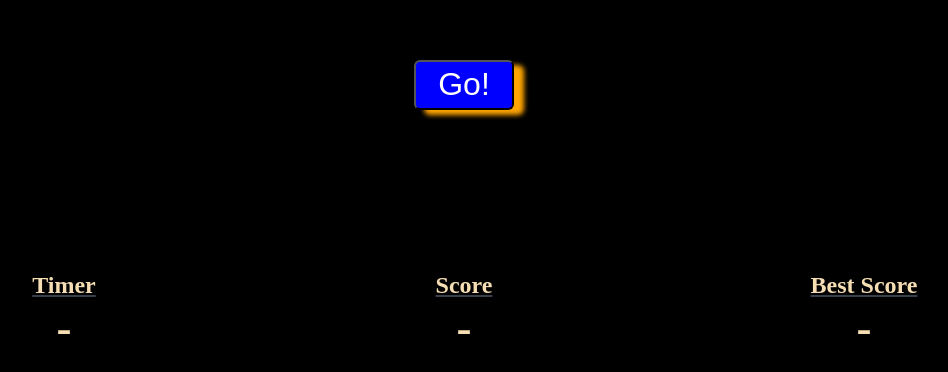
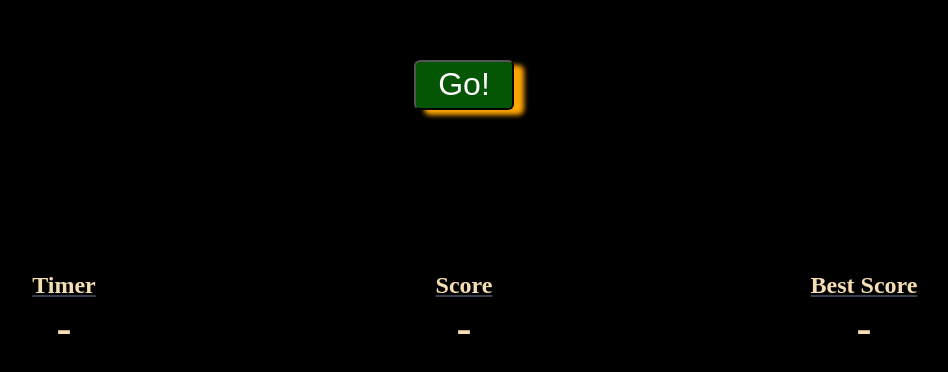
Before and after one commit to github524/github524.github.io, a plain HTML site: page index.html in a window 1280 px wide. Shown: the part 180-552 px from the top of the page, without its empty margins (176-1124 px from the left). Drawn offline with Linux system fonts and the light colour scheme.

Commit message:
Add files via upload

```diff
--- a/index.html
+++ b/index.html
@@ -30,7 +30,7 @@
               <h2 id="yourFinalScore"></h2>
 
 
-                <button class="playButtons blue" id="startMiniMaths" onclick="reloadMiniMaths();">Go!</button>
+                <button class="playButtons green" id="startMiniMaths" onclick="reloadMiniMaths();">Go!</button>
 
 
             </div>
--- a/myScripts.js
+++ b/myScripts.js
@@ -6,7 +6,7 @@ function hideYourScore() {
 var countDown;
 var timeLeft;
 function countDownClock() {
-  timeLeft = 7;
+  timeLeft = 120;
   var text = document.getElementById("countDownTimer");
   document.getElementById("fireworks").style.display = "none";
   document.getElementById("youGot").innerHTML = "Lets do some maths!";
--- a/myStyles.css
+++ b/myStyles.css
@@ -3,12 +3,12 @@
 }
 body {
     background-color: black;
+    margin: 0;
 }
 #container {
-    /* position:relative; */
     background-color: black;
     max-width: 1200px;
-    height: 100vh;
+    width: 100%;
     margin: 0px auto;
     /* padding:20px; */
 }
@@ -92,6 +92,7 @@ body {
     color:white;
     background-color: black;
     border-radius: 4px;
+    text-align: center;
 }
 
 #flexBox {
@@ -130,9 +131,9 @@ body {
     font-size: 2em;
 }
 
-.blue {
+.green {
     box-shadow: 10px 5px 5px orange;
-    background-color: blue;
+    background-color: rgb(4, 85, 4);
     width:100px;
     height:50px;
 }
```
